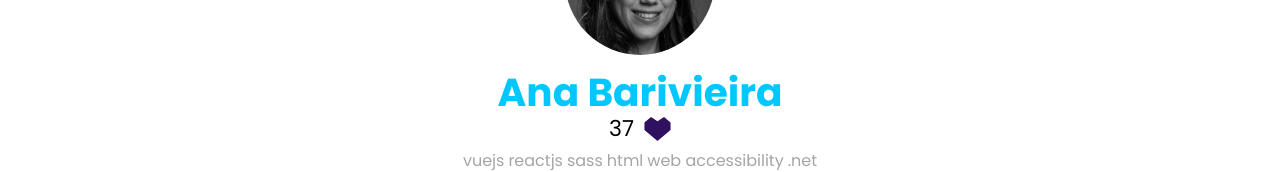
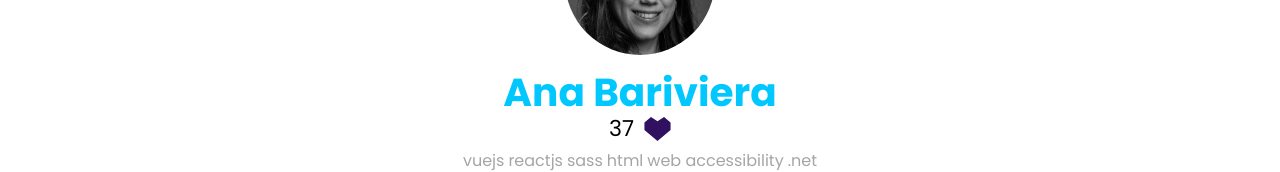
Before and after one commit to abariviera/react-test-onevaltech, a Next.js app: page /profile in a window 1280 px wide. Shown: the part 225-397 px from the top of the page. Built offline with nearby package versions, Linux system fonts and the light colour scheme.

Commit message:
Custom event CDP

```diff
--- a/pages/profile.js
+++ b/pages/profile.js
@@ -83,7 +83,7 @@ export default class Profile extends React.Component {
     return  (<div>
       <Header/>
       <ProfileHeading
-          user="Ana Barivieira"
+          user="Ana Bariviera"
           image="/images/profile-5.jpeg"
           alt="Ana"
           counter="37"
```
